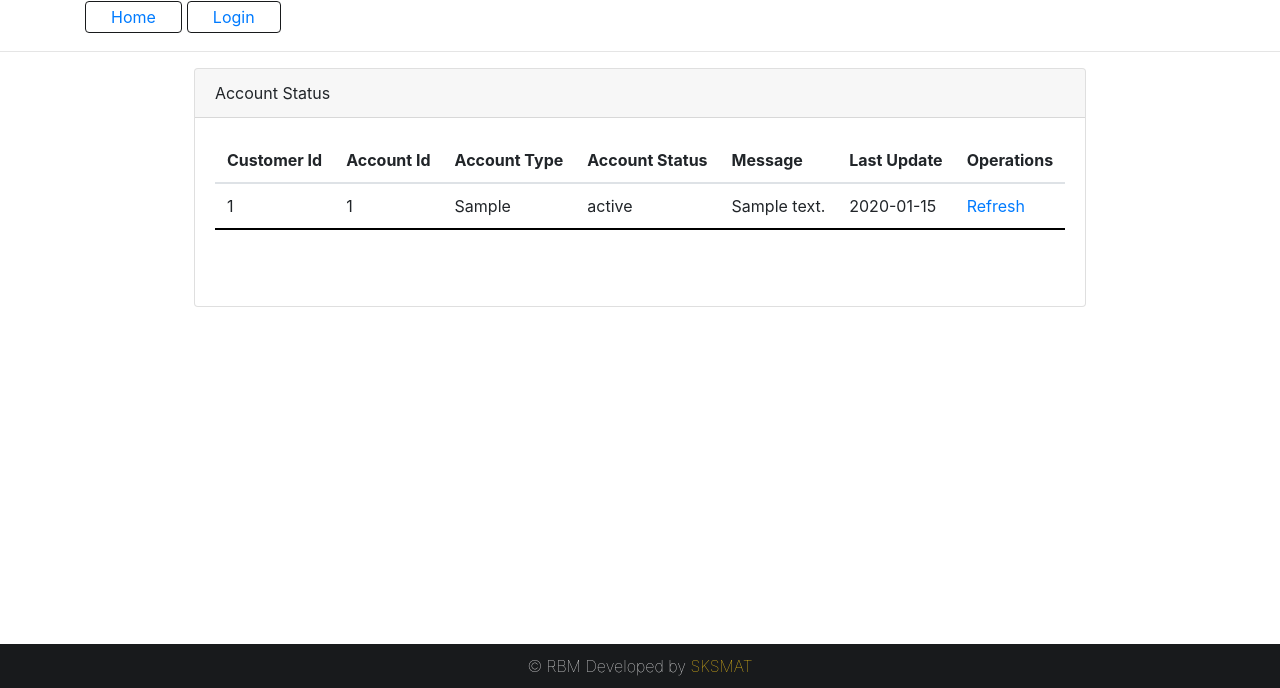
After one commit to satheesh22g/Banking-Application, a Flask app: template templates/viewaccountstatus.html in a window 1280 px wide. The commit adds this page. Shown: the part 112-800 px from the top of the page. Run offline with Flask 2, Linux system fonts and the light colour scheme; the template is opened without the code that fills it: most values are stand-ins (such as "Sample title", 1, 10 or a date in 2020); some libraries are stand-ins or nearby versions.

Commit message:
add viewaccountstatus and its page

```diff
--- a/app.py
+++ b/app.py
@@ -7,7 +7,7 @@ from flask_session import Session
 from database import Base,Accounts,Customers,Users
 from sqlalchemy import create_engine, exc
 from sqlalchemy.orm import scoped_session, sessionmaker
-
+import datetime
 
 app = Flask(__name__)
 bcrypt = Bcrypt(app)
@@ -179,15 +179,16 @@ def addaccount():
             cust_id = int(request.form.get("cust_id"))
             acc_type = request.form.get("acc_type")
             amount= float(request.form.get("amount"))
+            message = "Account successfully created"
             result = db.execute("SELECT * from customers WHERE cust_id = :c", {"c": cust_id}).fetchone()
             if result is not None :
                 result = db.execute("SELECT * from accounts WHERE cust_id = :c and acc_type = :at", {"c": cust_id, "at": acc_type}).fetchone()
                 if result is None:
                     result = db.query(Accounts).count()
                     if result == 0 :
-                        query = Accounts(acc_id=360110000,acc_type=acc_type,balance=amount,cust_id=cust_id,status='active')
+                        query = Accounts(acc_id=360110000,acc_type=acc_type,balance=amount,cust_id=cust_id,status='active',message=message,last_update=datetime.datetime.now())
                     else:
-                        query = Accounts(acc_type=acc_type,balance=amount,cust_id=cust_id,status='active')
+                        query = Accounts(acc_type=acc_type,balance=amount,cust_id=cust_id,status='active',message=message,last_update=datetime.datetime.now())
                     db.add(query)
                     db.commit()
                     if query.acc_id is None:
@@ -216,9 +217,9 @@ def delaccount():
             result = db.execute("SELECT * from accounts WHERE acc_id = :a", {"a": acc_id}).fetchone()
             if result is not None :
                 # delete from accounts WHERE acc_id = :a and acc_type=:at", {"a": acc_id,"at":acc_type}
-                query = db.execute("UPDATE accounts SET status='deactivate' WHERE acc_id = :a and acc_type=:at", {"a": acc_id,"at":acc_type})
+                query = db.execute("Delete from accounts WHERE acc_id = :a and acc_type=:at", {"a": acc_id,"at":acc_type})
                 db.commit()
-                flash(f"Customer account is deactivated.","success")
+                flash(f"Customer account is Deleted.","success")
                 return redirect(url_for('dashboard'))
             flash(f'Account with id : {acc_id} is not present in database.','warning')
     return render_template('delaccount.html', delaccount=True)
@@ -240,6 +241,23 @@ def viewaccount():
             else:
                 flash("Account is Deactivated or not found! Please,Check you input.", 'danger')
     return render_template('viewaccount.html', viewaccount=True)
+
+@app.route("/viewaccountstatus" , methods=["GET", "POST"])
+def viewaccountstatus():
+    if 'user' not in session:
+        return redirect(url_for('login'))
+    if session['usert'] != "executive":
+        flash("You don't have access to this page","warning")
+        return redirect(url_for('dashboard'))
+    if session['usert']=="executive":
+        data = db.execute("select * from accounts").fetchall()
+
+        if data is not None:
+            return render_template('viewaccountstatus.html', viewaccount=True, data=data)
+        else:
+            flash("Accounts are not found!", 'danger')
+    return render_template('viewaccountstatus.html', viewaccount=True)
+
 
 # # Change Pasword
 # @app.route("/change-password", methods=["GET", "POST"])
--- a/database.py
+++ b/database.py
@@ -31,8 +31,11 @@ class Accounts(Base):
     acc_type = Column(String(250),nullable=False)
     balance = Column(Integer, nullable=False)
     cust_id = Column(Integer, ForeignKey('customers.cust_id'))
+    customers = relationship(Customers)
     status = Column(String(250), nullable=False)
-    customers = relationship(Customers)
+    message =  Column(String(250))
+    last_update = Column(DateTime)
+
 
 engine = create_engine('sqlite:///database.db')
 Base.metadata.create_all(engine)
--- a/templates/includes/nav.html
+++ b/templates/includes/nav.html
@@ -10,6 +10,7 @@
             <li class="nav-item"><a href="{{ url_for('viewcustomer') }}" class="nav-link {% if viewcustomer %}active{% endif %}">View Customer</a></li>
             <li class="nav-item"><a href="{{ url_for('addaccount') }}" class="nav-link {% if addaccount %}active{% endif %}">Add Account</a></li>
             <li class="nav-item"><a href="{{ url_for('viewaccount') }}" class="nav-link {% if viewaccount %}active{% endif %}">View Account</a></li>
+            <li class="nav-item"><a href="{{ url_for('viewaccountstatus') }}" class="nav-link {% if viewaccountstatus %}active{% endif %}">View Account Status</a></li>
 
             {% endif %}
         <li class="nav-item"><a href="{{ url_for('logout') }}" class="nav-link">Logout</a></li>
--- /dev/null
+++ b/templates/viewaccountstatus.html
@@ -0,0 +1,68 @@
+{% extends "layout.html" %}
+
+{% block title %}Add Customer{% endblock %}
+
+{% block content %}
+<html>
+    <head>
+        <script src="//code.jquery.com/jquery-1.6.2.min.js"></script>
+    </head>
+    <body>
+        <div class = "row mb-3">
+            <div class="card">
+                <div class="card-header">
+                    Account Status
+                </div>
+                <div class="card-body">
+                    {% if data %}
+                    <table class="table">
+                        <thead>
+                          <tr>
+                            <th> Customer Id</th>
+                            <th> Account Id</th>
+                            <th> Account Type</th>
+                            <th> Account Status</th>
+                            <th> Message</th>
+                            <th>  Last Update</th>
+                            <th> Operations</th>
+                          </tr>
+                        </thead>
+                        <tbody>
+                            {% for i in data %}
+                          <tr>
+                            <td> {{ i.cust_id }}</td>
+                            <td>  {{ i.acc_id }}</td>
+                            <td> {{ i.acc_type }}</td>
+                            <td>   {{ i.status }}</td>
+                            <td>   {{ i.message }}</td>
+                            <td>   {{ i.last_update }}</td>
+                            <td><a href="" id="btn_refresh">Refresh</a></td>
+                          </tr>
+
+
+                          {%endfor%}
+
+                        </tbody>
+                      </table>
+
+                    </div>
+                    <div class="row mb-4">
+                        <div class="form-group">
+
+                        </div>
+                    </div>
+                    {% endif %}
+                </div>
+            </div>
+        </div>
+        <script>
+            $(document).ready(function() {
+
+            $("#btn_refresh").click(function(){
+                location.reload(false);
+                });
+               }); </script>
+        {% endblock %}
+
+    </body>
+</html>
```
